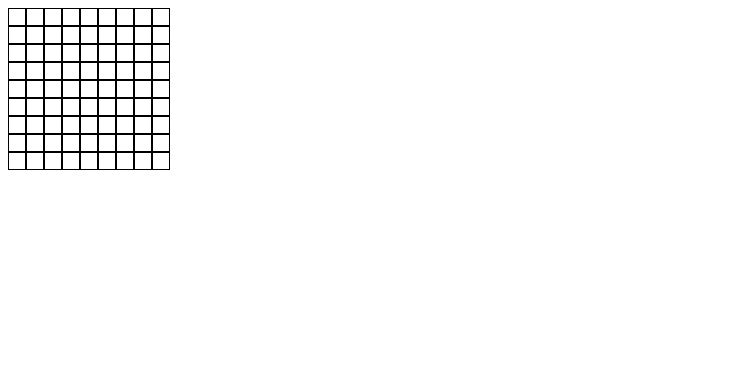
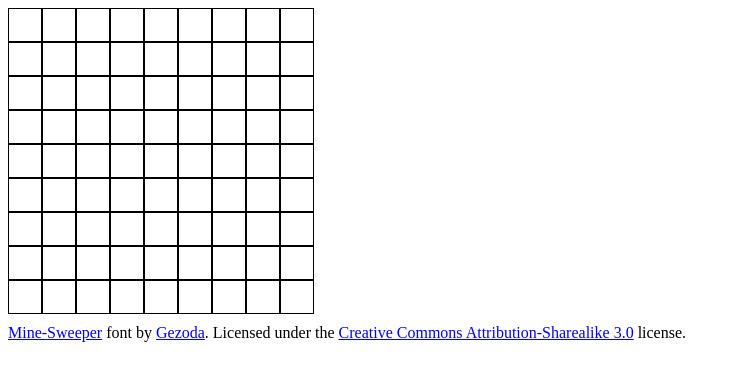
Before and after one commit to ezhai24/minesweeper, a Next.js app: page / in a window 1280 px wide. Shown: the top 380 px of the page, without its empty margins (0-740 px from the left). Built offline with nearby package versions, Linux system fonts and the light colour scheme.

Commit message:
use minesweeper font

```diff
--- a/components/Minesweeper/index.tsx
+++ b/components/Minesweeper/index.tsx
@@ -8,10 +8,13 @@ const Row = styled.div({
 });
 
 const Plot = styled.span({
-  width: 16,
-  height: 16,
+  display: 'flex',
+  width: 32,
+  height: 32,
   border: '1px solid black',
-  textAlign: 'center',
+  justifyContent: 'center',
+  alignItems: 'center',
+  fontFamily: 'Minesweeper',
 });
 
 const Minesweeper = () => {
--- a/pages/_document.tsx
+++ b/pages/_document.tsx
@@ -1,13 +1,22 @@
-import { Html, Head, Main, NextScript } from 'next/document'
+import { css, Global } from '@emotion/react';
+import { Head, Html, Main, NextScript } from 'next/document';
 
 export default function Document() {
   return (
     <Html lang="en">
       <Head />
       <body>
+        <Global
+          styles={css`
+            @font-face {
+              font-family: 'Minesweeper';
+              src: url('/fonts/mine-sweeper.ttf');
+            }
+          `}
+        />
         <Main />
         <NextScript />
       </body>
     </Html>
-  )
+  );
 }
--- a/pages/index.tsx
+++ b/pages/index.tsx
@@ -1,5 +1,37 @@
+import styled from '@emotion/styled';
+
 import Minesweeper from '@/components/Minesweeper';
 
-const Home = () => <Minesweeper />;
+const Attributions = styled.div({
+  marginTop: 10,
+});
+
+const Home = () => {
+  const attributions = {
+    minesweeperFont: {
+      link: 'https://fontstruct.com/fontstructions/show/1501665/mine-sweeper',
+      authorLink: 'https://fontstruct.com/fontstructors/593973/gezoda',
+      licenseLink: 'https://creativecommons.org/licenses/by-sa/3.0/legalcode',
+    },
+  };
+
+  return (
+    <>
+      <Minesweeper />
+      <Attributions>
+        <div>
+          <a href={attributions.minesweeperFont.link}>Mine-Sweeper</a>
+          <span> font by </span>
+          <a href={attributions.minesweeperFont.authorLink}>Gezoda</a>. Licensed
+          <span> under the </span>
+          <a href={attributions.minesweeperFont.licenseLink}>
+            Creative Commons Attribution-Sharealike 3.0
+          </a>
+          <span> license.</span>
+        </div>
+      </Attributions>
+    </>
+  );
+};
 
 export default Home;
```
Also changed, not shown: public/fonts/mine-sweeper.ttf (added).
